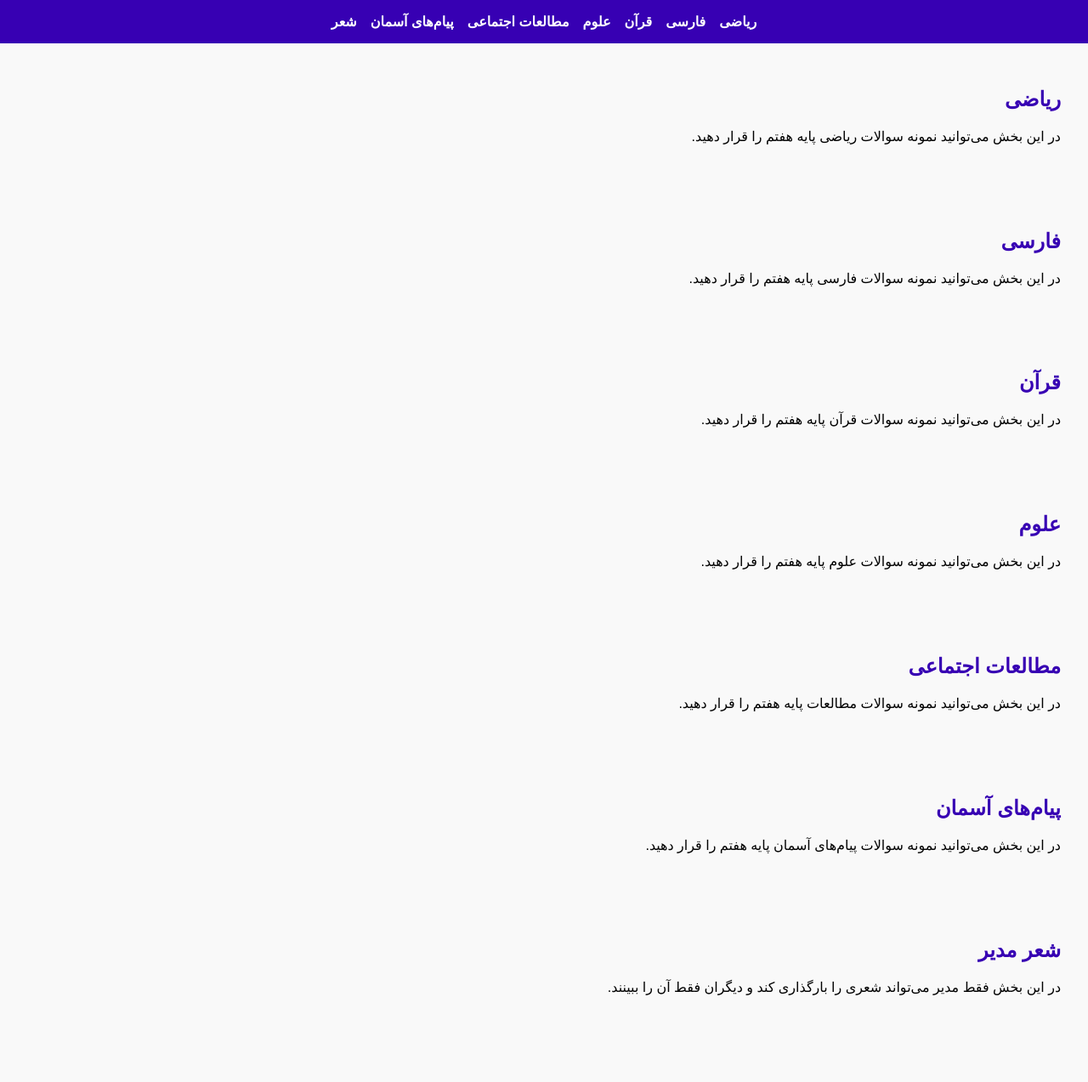
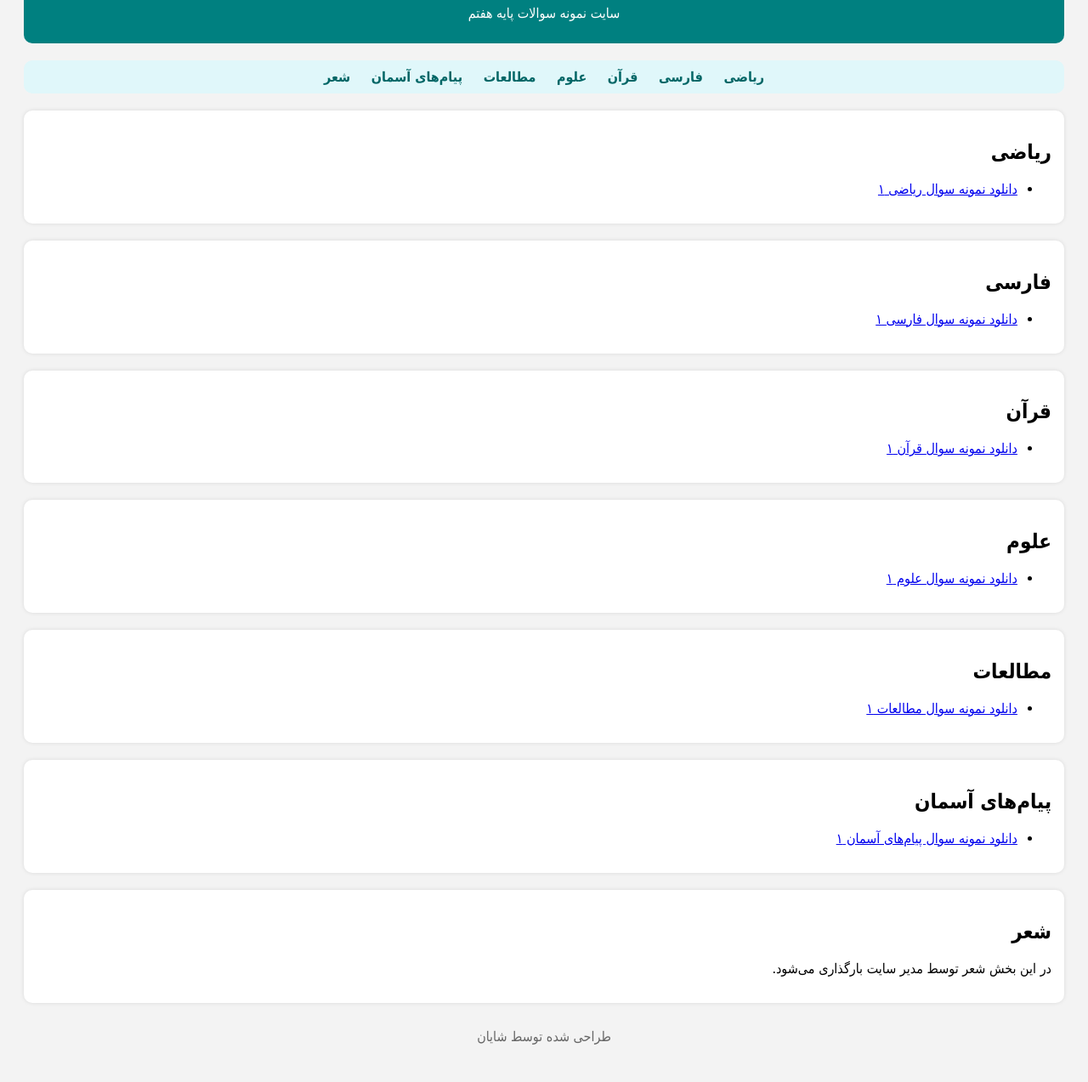
Before and after one commit to Shayan1454/shayankadeh1, a plain HTML site: page index.html in a window 1280 px wide. Shown: the part 113-1386 px from the top of the page at 85% size. Before the commit the page ends 1332 px from the top, so only its background shows below. Drawn offline with Linux system fonts and the light colour scheme.

Commit message:
Add files via upload

```diff
--- a/index.html
+++ b/index.html
@@ -1,58 +1,116 @@
+
 <!DOCTYPE html>
 <html lang="fa" dir="rtl">
 <head>
-    <meta charset="UTF-8">
+  <meta charset="UTF-8" />
+  <meta name="viewport" content="width=device-width, initial-scale=1.0" />
   <title>شایان کده</title>
   <style>
-        body { font-family: sans-serif; background: #f9f9f9; margin: 0; padding: 0; }
-        header { background: #6200ea; color: white; padding: 1rem; text-align: center; }
-        nav { background: #3700b3; padding: 1rem; display: flex; justify-content: center; gap: 1rem; flex-wrap: wrap;}
-        nav a { color: white; text-decoration: none; font-weight: bold; }
-        section { padding: 2rem; }
-        h2 { color: #3700b3; }
+    body {
+      font-family: Tahoma, sans-serif;
+      background-color: #f3f3f3;
+      direction: rtl;
+      padding: 20px;
+    }
+    header {
+      background-color: #008080;
+      color: white;
+      padding: 10px;
+      text-align: center;
+      border-radius: 10px;
+    }
+    nav {
+      margin: 20px 0;
+      background-color: #e0f7fa;
+      padding: 10px;
+      border-radius: 10px;
+      text-align: center;
+    }
+    nav a {
+      margin: 0 10px;
+      text-decoration: none;
+      color: #006666;
+      font-weight: bold;
+    }
+    section {
+      background-color: white;
+      padding: 15px;
+      margin-bottom: 20px;
+      border-radius: 10px;
+      box-shadow: 0 0 5px rgba(0,0,0,0.1);
+    }
+    footer {
+      text-align: center;
+      margin-top: 30px;
+      color: #666;
+    }
   </style>
 </head>
 <body>
   <header>
     <h1>شایان کده</h1>
+    <p>سایت نمونه سوالات پایه هفتم</p>
   </header>
+
   <nav>
     <a href="#math">ریاضی</a>
-        <a href="#persian">فارسی</a>
+    <a href="#farsi">فارسی</a>
     <a href="#quran">قرآن</a>
-        <a href="#science">علوم</a>
-        <a href="#social">مطالعات اجتماعی</a>
-        <a href="#islamic">پیام‌های آسمان</a>
+    <a href="#oloum">علوم</a>
+    <a href="#motaleat">مطالعات</a>
+    <a href="#payamha">پیام‌های آسمان</a>
     <a href="#poem">شعر</a>
   </nav>
 
   <section id="math">
     <h2>ریاضی</h2>
-        <p>در این بخش می‌توانید نمونه سوالات ریاضی پایه هفتم را قرار دهید.</p>
+    <ul>
+      <li><a href="riyazi-1.pdf" download>دانلود نمونه سوال ریاضی ۱</a></li>
+    </ul>
   </section>
-    <section id="persian">
+
+  <section id="farsi">
     <h2>فارسی</h2>
-        <p>در این بخش می‌توانید نمونه سوالات فارسی پایه هفتم را قرار دهید.</p>
+    <ul>
+      <li><a href="farsi-1.pdf" download>دانلود نمونه سوال فارسی ۱</a></li>
+    </ul>
   </section>
+
   <section id="quran">
     <h2>قرآن</h2>
-        <p>در این بخش می‌توانید نمونه سوالات قرآن پایه هفتم را قرار دهید.</p>
+    <ul>
+      <li><a href="quran-1.pdf" download>دانلود نمونه سوال قرآن ۱</a></li>
+    </ul>
   </section>
-    <section id="science">
+
+  <section id="oloum">
     <h2>علوم</h2>
-        <p>در این بخش می‌توانید نمونه سوالات علوم پایه هفتم را قرار دهید.</p>
+    <ul>
+      <li><a href="oloum-1.pdf" download>دانلود نمونه سوال علوم ۱</a></li>
+    </ul>
   </section>
-    <section id="social">
-        <h2>مطالعات اجتماعی</h2>
-        <p>در این بخش می‌توانید نمونه سوالات مطالعات پایه هفتم را قرار دهید.</p>
+
+  <section id="motaleat">
+    <h2>مطالعات</h2>
+    <ul>
+      <li><a href="motaleat-1.pdf" download>دانلود نمونه سوال مطالعات ۱</a></li>
+    </ul>
   </section>
-    <section id="islamic">
+
+  <section id="payamha">
     <h2>پیام‌های آسمان</h2>
-        <p>در این بخش می‌توانید نمونه سوالات پیام‌های آسمان پایه هفتم را قرار دهید.</p>
+    <ul>
+      <li><a href="payamha-1.pdf" download>دانلود نمونه سوال پیام‌های آسمان ۱</a></li>
+    </ul>
   </section>
+
   <section id="poem">
-        <h2>شعر مدیر</h2>
-        <p>در این بخش فقط مدیر می‌تواند شعری را بارگذاری کند و دیگران فقط آن را ببینند.</p>
+    <h2>شعر</h2>
+    <p>در این بخش شعر توسط مدیر سایت بارگذاری می‌شود.</p>
   </section>
+
+  <footer>
+    <p>طراحی شده توسط شایان</p>
+  </footer>
 </body>
 </html>
```
Lines whose indentation alone changed are shown as unchanged.
